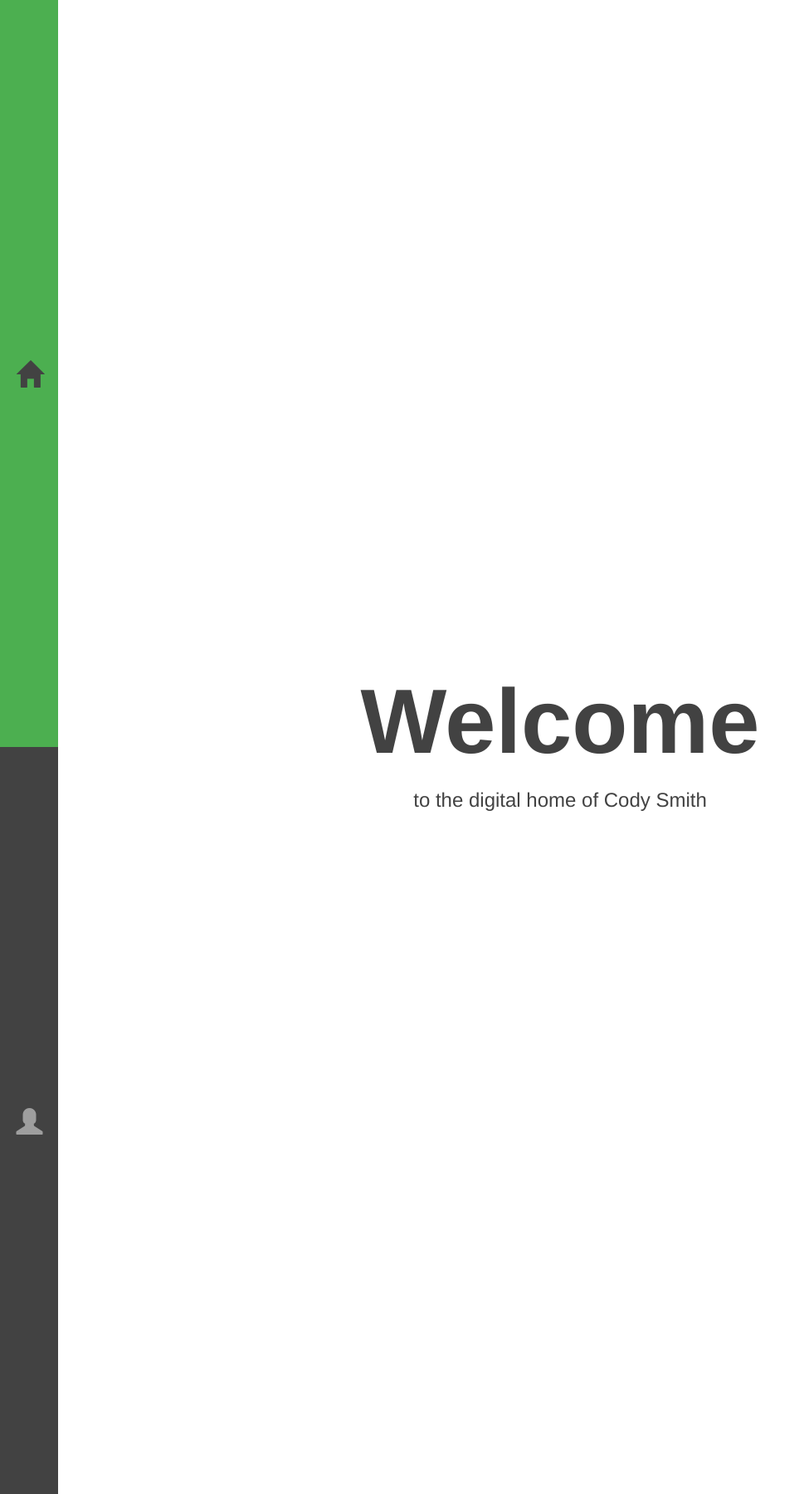
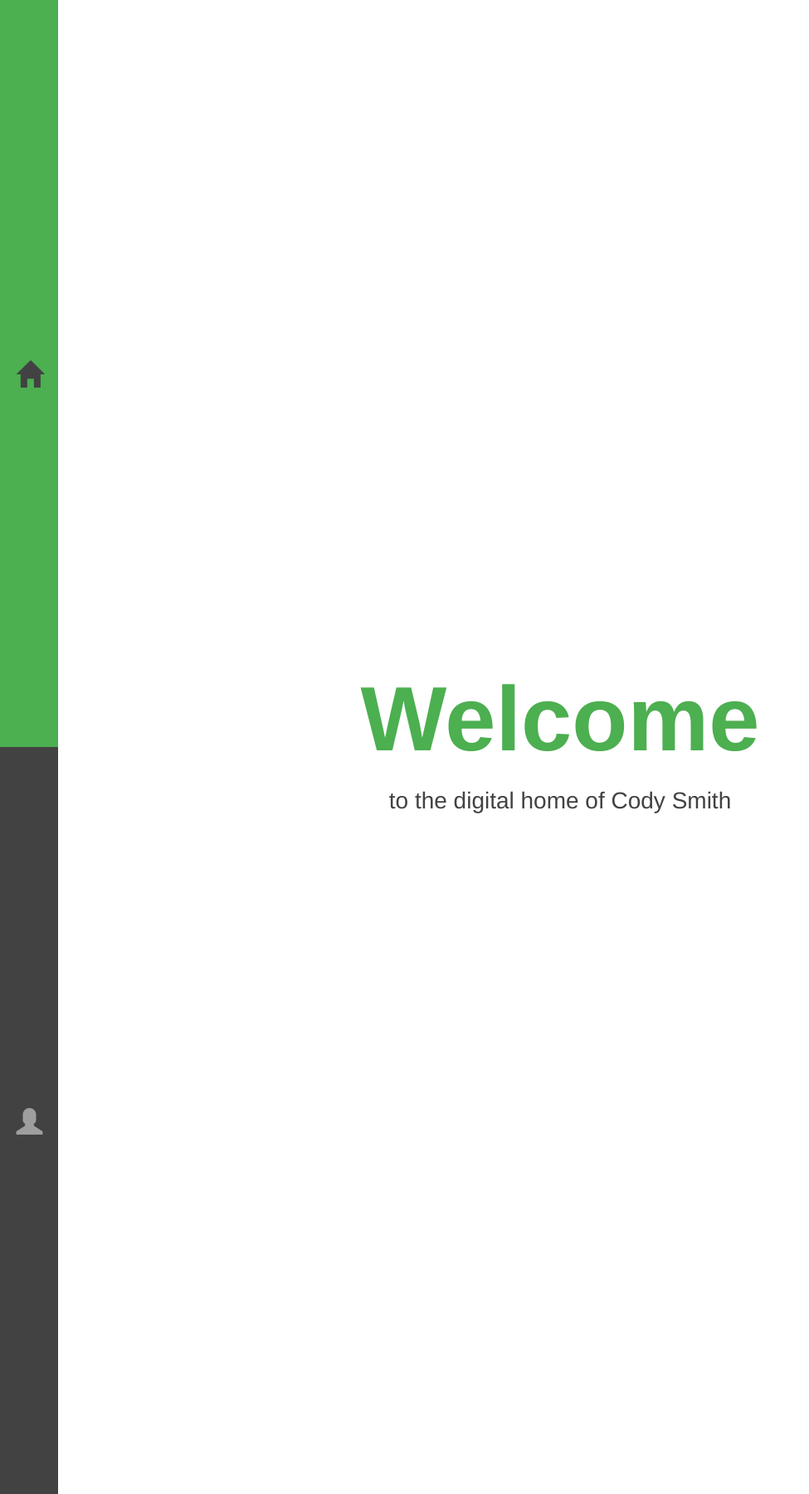
Before and after one commit to codysmithd/old.codysmithd.github.io, a Jekyll site: the page built from index.html, in a window 1280 px wide. Shown: the whole page at 83% size, without its empty margins (0-975 px from the left). Built offline with Jekyll 4.4.1, drawn with Linux system fonts in a browser that asks for light colours; nearby versions of some CDN libraries.

Commit message:
styling update.

```diff
--- a/_includes/pages/about.html
+++ b/_includes/pages/about.html
@@ -1,10 +1,4 @@
 <div class="about page container-fluid" id="about">
     <h1>About</h1>
     <h2>This is my personal website.</h2>
-    <br>
-    <p>
-        I use this as my space to try new ideas in web-development, and showcase
-    some of my projects and ideas. I'm currently studying Computer Engineering
-    at the Rochester Institute of Technology.
-    </p>
 </div>
--- a/css/index.scss
+++ b/css/index.scss
@@ -23,15 +23,32 @@
         text-align: center;
         white-space: nowrap;
         cursor: pointer;
+        transition: color 0.2s, background-color 0.2s;
+
         color: color($grey, 500);
-        transition: color 0.2s, background-color 0.2s;
         background-color: color($grey, 800);
-
         &:hover {
             color: color($grey, 400);
             background-color: color($grey, 700);
         }
 
+        &.active {
+            background-color: color($green, 600);
+            color: color($grey, 800);
+
+            &.button-about {
+                background-color: color($light-blue, 600);
+                &:hover {
+                    background-color: color($light-blue, 500);
+                }
+            }
+
+            &:hover {
+                background-color: color($green, 500);
+            }
+        }
+
+        // Fix Glyphicons
         &:before {
             content: '';
             display: inline-block;
@@ -39,20 +56,11 @@
             vertical-align: middle;
             margin-right: -0.25em;
         }
-
-        &.active {
-            background-color: color($green, 600);
-            color: color($grey, 800);
-
-            &:hover {
-                background-color: color($green, 500);
-            }
-        }
-
         .glyphicon {
             display: inline-block;
             vertical-align: middle;
         }
+
     }
 }
 
@@ -62,13 +70,10 @@
     position: fixed;
     right:0;
     overflow-y: scroll;
+    overflow-x: hidden;
 }
 
 .home {
-    //background-image: url("/assets/homepage_background.png");
-    //background-position: center center;
-    //background-size: cover;
-    //background-attachment: fixed;
 
     .welcome-text {
         text-align: center;
@@ -78,10 +83,11 @@
         h1 {
             font-size: 110px;
             margin: 0;
+            color: color($green, 500);
         }
 
         h3 {
-            font-size: 24px;
+            font-size: 28px;
         }
     }
 }
@@ -92,7 +98,8 @@
     box-sizing: border-box;
     //box-shadow: 0px 0px 20px 5px rgba(0,0,0,0.25);
 
-    @include background-gradient(color($grey, 200), color($grey, 300));
+    @include background-gradient(color($grey, 200), color($grey, 100));
+    color: color($grey, 800);
 
     h1 {
         font-weight: bold;
--- a/index.html
+++ b/index.html
@@ -13,10 +13,10 @@ extra_js:
 ---
 
 <div class="sideNav">
-    <div class="sideNav-button active">
+    <div class="sideNav-button button-home">
         <span class="glyphicon glyphicon-home"></span>
     </div>
-    <div class="sideNav-button">
+    <div class="sideNav-button button-about">
         <span class="glyphicon glyphicon-user"></span>
     </div>
 </div>
--- a/scripts/scrollSnap.js
+++ b/scripts/scrollSnap.js
@@ -55,7 +55,7 @@ $.widget( "cs.scrollSnap", {
             that.$element.animate({
                 scrollTop: newScrollTop + 'px'
             }, that.options.snap_speed);
-        }, that.options.snap_delay)
+        }, that.options.snap_delay);
 
     },
 
--- a/scripts/sideNav.js
+++ b/scripts/sideNav.js
@@ -22,6 +22,8 @@ $.widget( "cs.sideNav", {
             that.buttonPageMap[newPageIndex][0].addClass('active');
         });
 
+        this.scrollSnapParent.trigger('scroll');
+
     },
 
     // Attempts to change to page with the given
```
Also changed, not shown: assets/homepage_background.svg (added).
